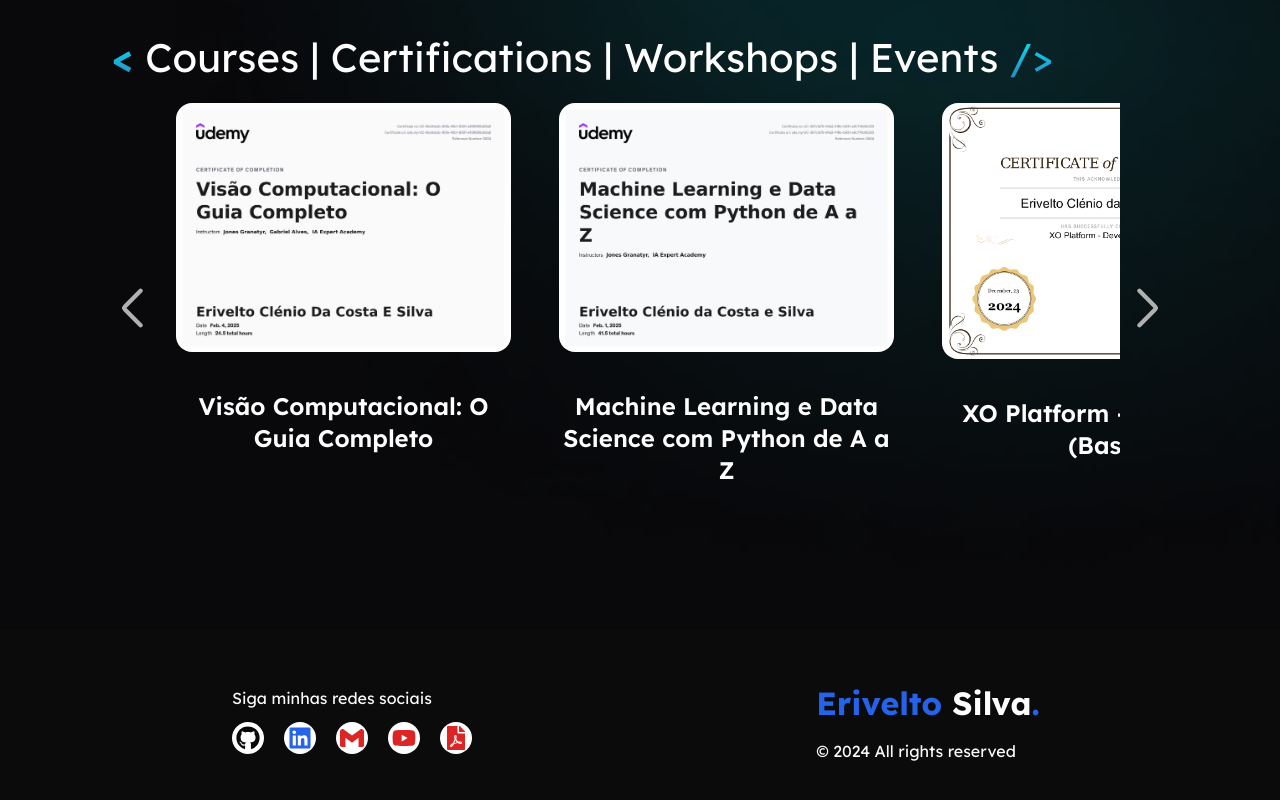
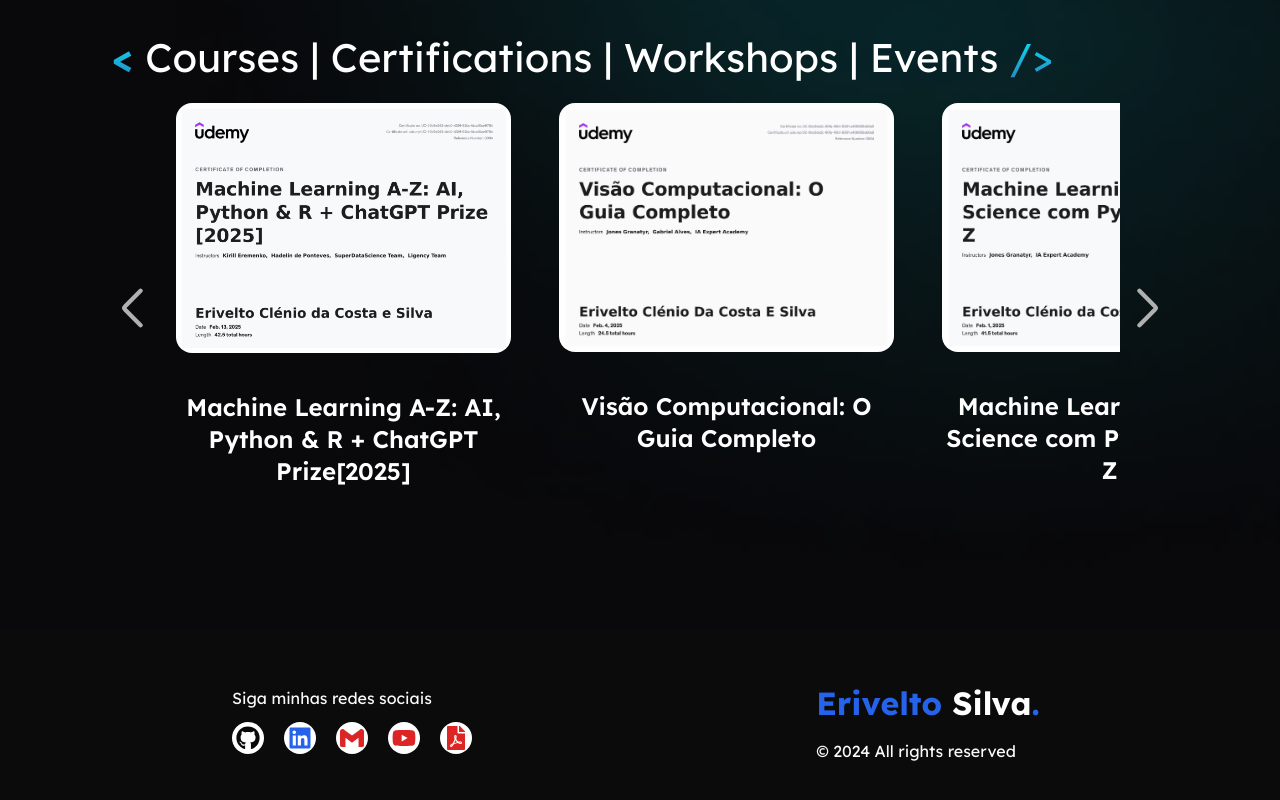
Before and after one commit to EriveltoSilva/portfolio, a Next.js app: page / in a window 1280 px wide. Shown: the part 6663-7463 px from the top of the page. Built offline with nearby package versions, Linux system fonts and the light colour scheme.

Commit message:
docs(certificate): machine learning a-z

```diff
--- a/src/data/certifications.ts
+++ b/src/data/certifications.ts
@@ -6,6 +6,15 @@ enum TypeCertificate {
 }
 
 export const certificates: Certificate[] = [
+  {
+    id: 16,
+    title: "Machine Learning A-Z: AI, Python & R + ChatGPT Prize[2025]",
+    type: TypeCertificate.Course,
+    date: "fev 13, 2025",
+    hours: 42.5,
+    image: "/certificates/Erivelto SIlva Course Certificate - Machine Learning A-Z.png",
+    description: "",
+  },
   {
     id: 15,
     title: "Visão Computacional: O Guia Completo",
```
Also changed, not shown: public/certificates/Erivelto SIlva Course Certificate - Machine Learning A-Z.png (added).
